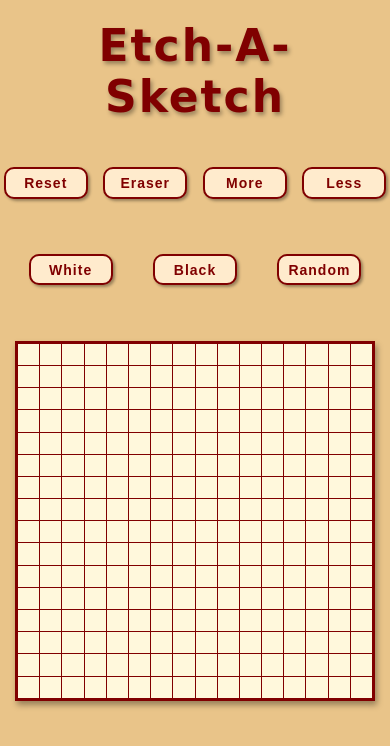
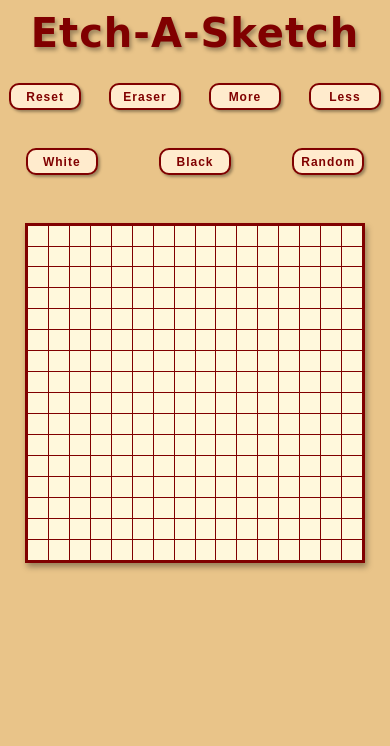
Before and after one commit to beeburrt/etch-a-sketch, a plain HTML site: page index.html in a window 390 px wide. Drawn offline with Linux system fonts and the light colour scheme; a web font is replaced by a local one.

Commit message:
Modify styles

```diff
--- a/styles.css
+++ b/styles.css
@@ -66,25 +66,25 @@ body {
 
 @media (max-width: 680px) {
   body {
-    height: 100vh;
+    height: 90vh;
   }
 
   .title {
-    font-size: 1.1em;
-    letter-spacing: 2px;
+    font-size: 1em;
+    letter-spacing: 1px;
+    padding: 10px 0;
   }
 
   .btn-container {
-    min-height: 20vh;
+    height: 15%;
     display: flex;
     flex-wrap: wrap;
-    justify-content: space-evenly;
+    justify-content: space-around;
     border: none;
   }
 
   .btn {
-    font-size: 14px;
-    margin: 2px;
+    font-size: 12px;
   }
 
   .btn:focus {
@@ -92,8 +92,8 @@ body {
   }
 
   #container {
-    width: 360px;
-    height: 360px;
+    width: 340px;
+    height: 340px;
     margin-top: 30px;
   }
 }
```
